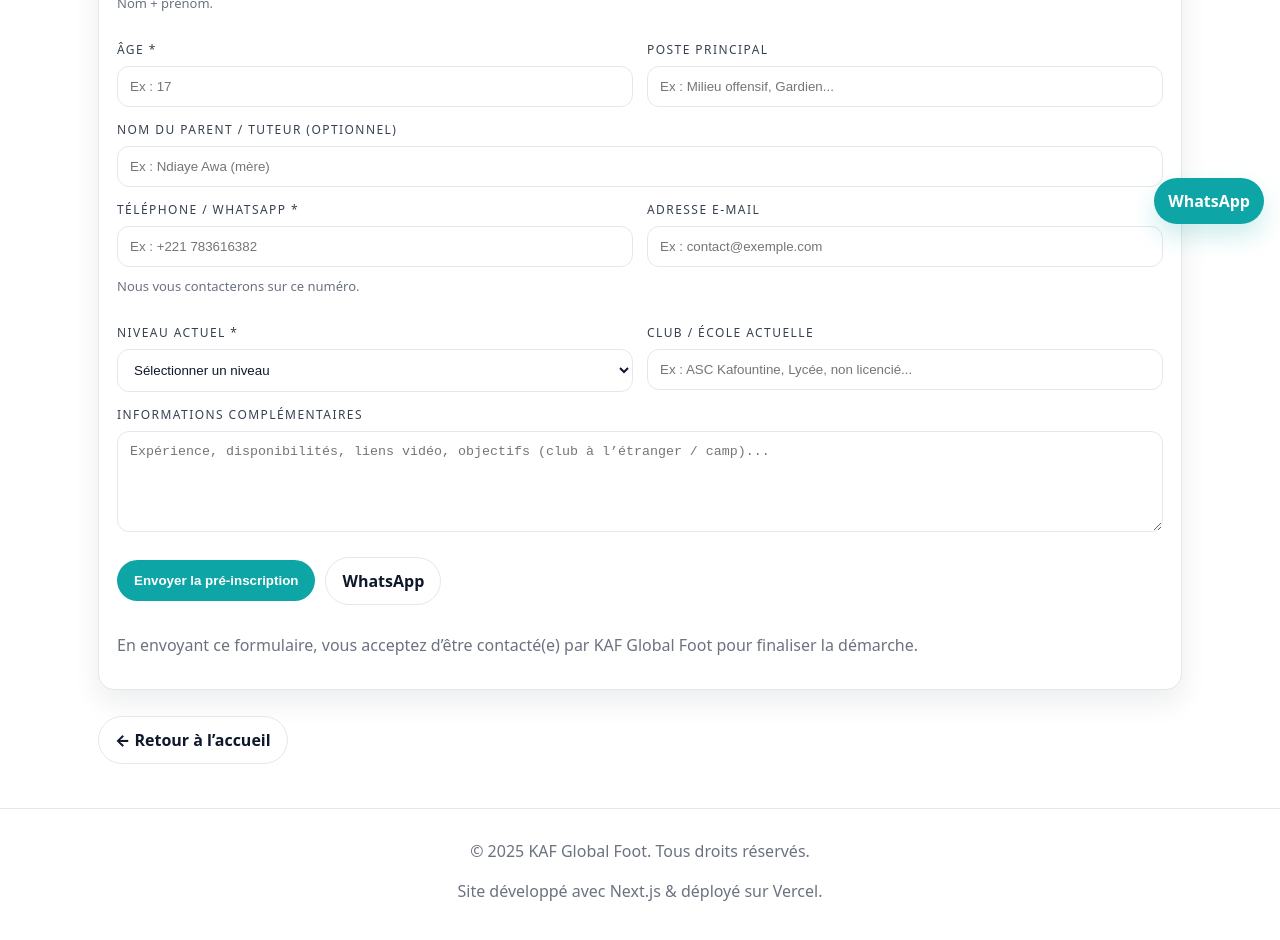
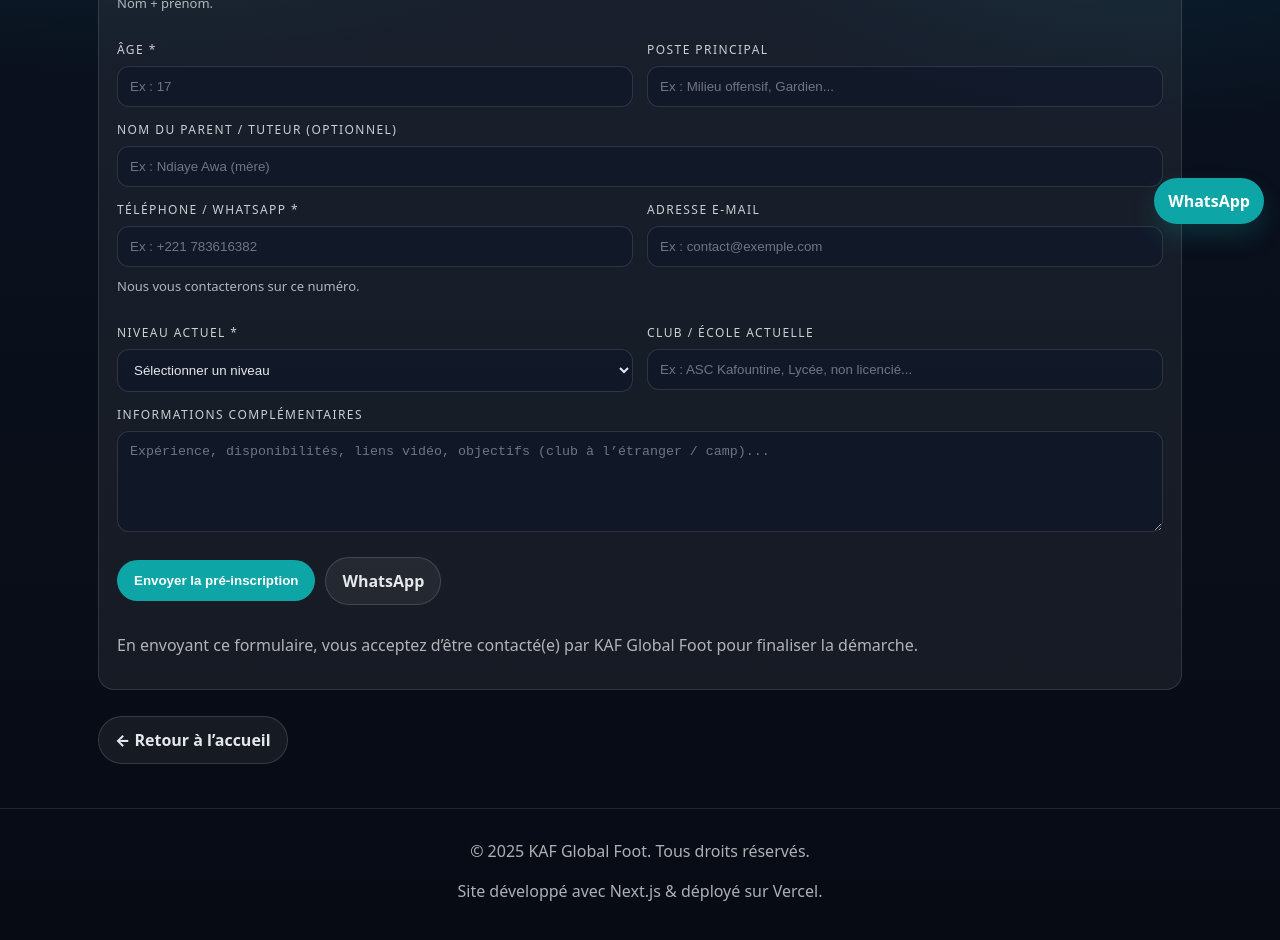
Before and after one commit to meliusmum-sketch/KAF-GLOBAL-FOOT, a Next.js app: page /inscription in a window 1280 px wide. Shown: the part 560-1500 px from the top of the page. Built offline with nearby package versions, Linux system fonts and the light colour scheme.

Commit message:
Update globals.css

```diff
--- a/styles/globals.css
+++ b/styles/globals.css
@@ -1,4 +1,4 @@
-/* styles/globals.css — Clean / airy / pro turquoise */
+/* styles/globals.css — Clean / airy / pro turquoise + dark main */
 
 :root{
   --bg:#ffffff;
@@ -17,6 +17,14 @@
 
   --max:1120px;
   --shadow: 0 12px 28px rgba(17,24,39,0.08);
+
+  /* ✅ DARK THEME TOKENS */
+  --dark:#0b1220;
+  --dark-soft:#0f172a;
+  --dark-card: rgba(255,255,255,0.06);
+  --dark-border: rgba(255,255,255,0.12);
+  --dark-text:#e5e7eb;
+  --dark-muted: rgba(229,231,235,0.75);
 }
 
 *{ box-sizing:border-box; }
@@ -51,9 +59,7 @@ img{ max-width:100%; display:block; }
 .topbar h3{ color:white; }
 .topbar p{ color: rgba(255,255,255,0.88); }
 .topbar .site-tagline{ color: rgba(255,255,255,0.82); }
-.topbar .site-nav a{
-  color: rgba(255,255,255,0.90);
-}
+.topbar .site-nav a{ color: rgba(255,255,255,0.90); }
 .topbar .site-nav a:hover{
   background: rgba(255,255,255,0.10);
   color:white;
@@ -201,17 +207,13 @@ p{ color:var(--muted); line-height:1.75; margin:0 0 12px; }
   color: var(--accent-ink);
   border: 1px solid rgba(255,255,255,0.25);
 }
-.topbar .btn-primary:hover{
-  background: rgba(255,255,255,0.88);
-}
+.topbar .btn-primary:hover{ background: rgba(255,255,255,0.88); }
 .topbar .btn-secondary{
   background: transparent;
   border-color: rgba(255,255,255,0.45);
   color: white;
 }
-.topbar .btn-secondary:hover{
-  background: rgba(255,255,255,0.10);
-}
+.topbar .btn-secondary:hover{ background: rgba(255,255,255,0.10); }
 
 /* ===== CARTES ===== */
 .card, .form-card, .rail-card{
@@ -224,7 +226,7 @@ p{ color:var(--muted); line-height:1.75; margin:0 0 12px; }
 .card{ padding:18px; margin:14px 0; }
 .form-card{ padding:18px; }
 
-/* cartes sur topbar */
+/* cartes sur topbar (effet glass) */
 .topbar .card{
   background: rgba(255,255,255,0.10);
   border: 1px solid rgba(255,255,255,0.20);
@@ -306,3 +308,85 @@ p{ color:var(--muted); line-height:1.75; margin:0 0 12px; }
 .whatsapp-button:hover, .whatsapp-float:hover{
   background:var(--accent-hover);
 }
+
+/* =========================================================
+   ✅ DARK PRO — "de la bande blanche jusqu'à la fin"
+   Utilise <main className="dark-main"> (comme dans ton index.js)
+   ========================================================= */
+
+.dark-main{
+  background:
+    radial-gradient(1200px 600px at 10% -10%, rgba(14,165,166,0.18), transparent 55%),
+    radial-gradient(900px 500px at 90% 0%, rgba(11,126,160,0.18), transparent 55%),
+    linear-gradient(180deg, var(--dark) 0%, #070b14 100%);
+  color: var(--dark-text);
+}
+
+.dark-main h1,
+.dark-main h2,
+.dark-main h3{
+  color: var(--dark-text);
+}
+
+.dark-main p{
+  color: var(--dark-muted);
+}
+
+.dark-main a:hover{
+  opacity: 0.95;
+}
+
+/* Cartes en dark */
+.dark-main .card,
+.dark-main .form-card,
+.dark-main .rail-card{
+  background: var(--dark-card);
+  border: 1px solid var(--dark-border);
+  box-shadow: none;
+}
+
+/* Boutons en dark */
+.dark-main .btn-secondary{
+  background: rgba(255,255,255,0.06);
+  border-color: rgba(255,255,255,0.14);
+  color: var(--dark-text);
+}
+.dark-main .btn-secondary:hover{
+  background: rgba(255,255,255,0.10);
+}
+
+/* Form en dark */
+.dark-main .form-field label{
+  color: rgba(229,231,235,0.88);
+}
+
+.dark-main .form-field input,
+.dark-main .form-field select,
+.dark-main .form-field textarea{
+  background: rgba(15,23,42,0.70);
+  border: 1px solid rgba(255,255,255,0.12);
+  color: var(--dark-text);
+}
+
+.dark-main .form-field input::placeholder,
+.dark-main .form-field textarea::placeholder{
+  color: rgba(229,231,235,0.45);
+}
+
+.dark-main .form-field input:focus,
+.dark-main .form-field select:focus,
+.dark-main .form-field textarea:focus{
+  border-color: rgba(14,165,166,0.75);
+  box-shadow: 0 0 0 4px rgba(14,165,166,0.18);
+}
+
+.dark-main .hr{
+  border-top: 1px solid rgba(255,255,255,0.10);
+}
+
+/* Footer en dark */
+.dark-main .site-footer{
+  background: transparent;
+  border-top: 1px solid rgba(255,255,255,0.10);
+  color: rgba(229,231,235,0.70);
+}
```
